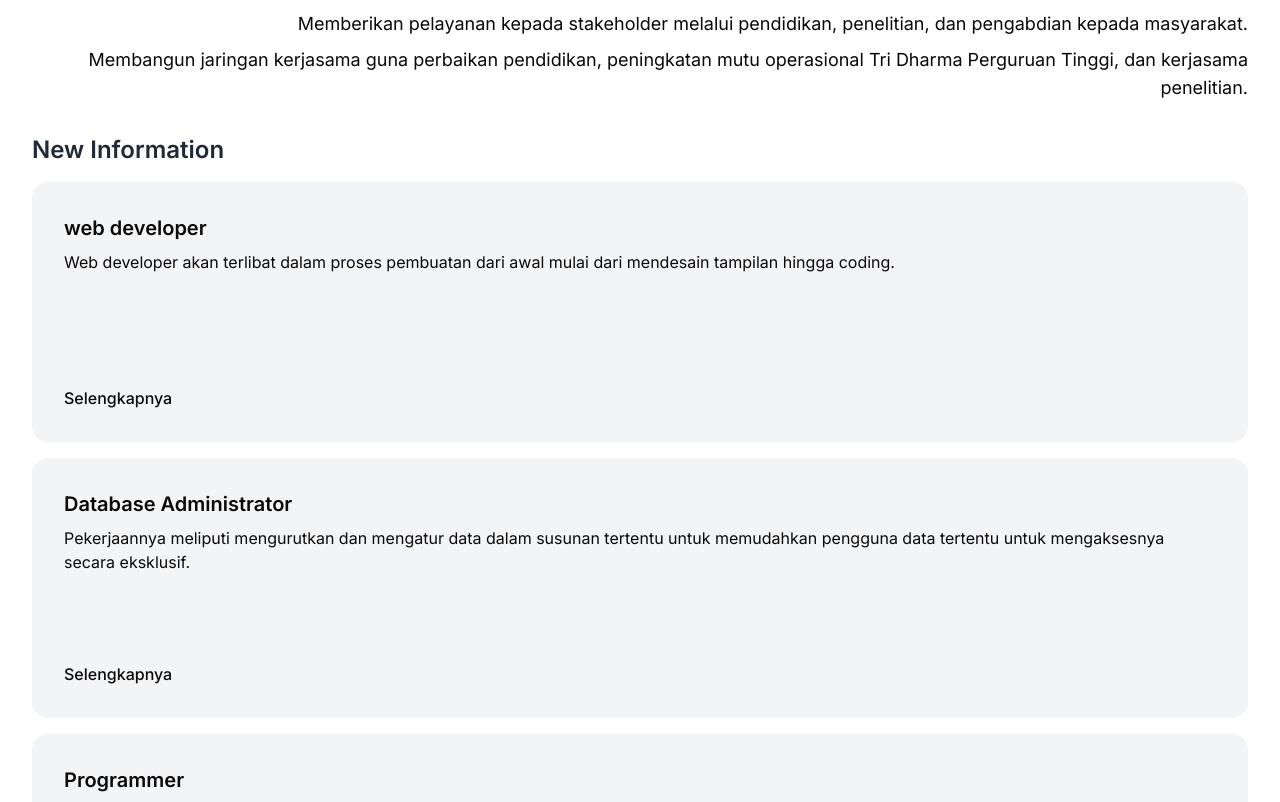
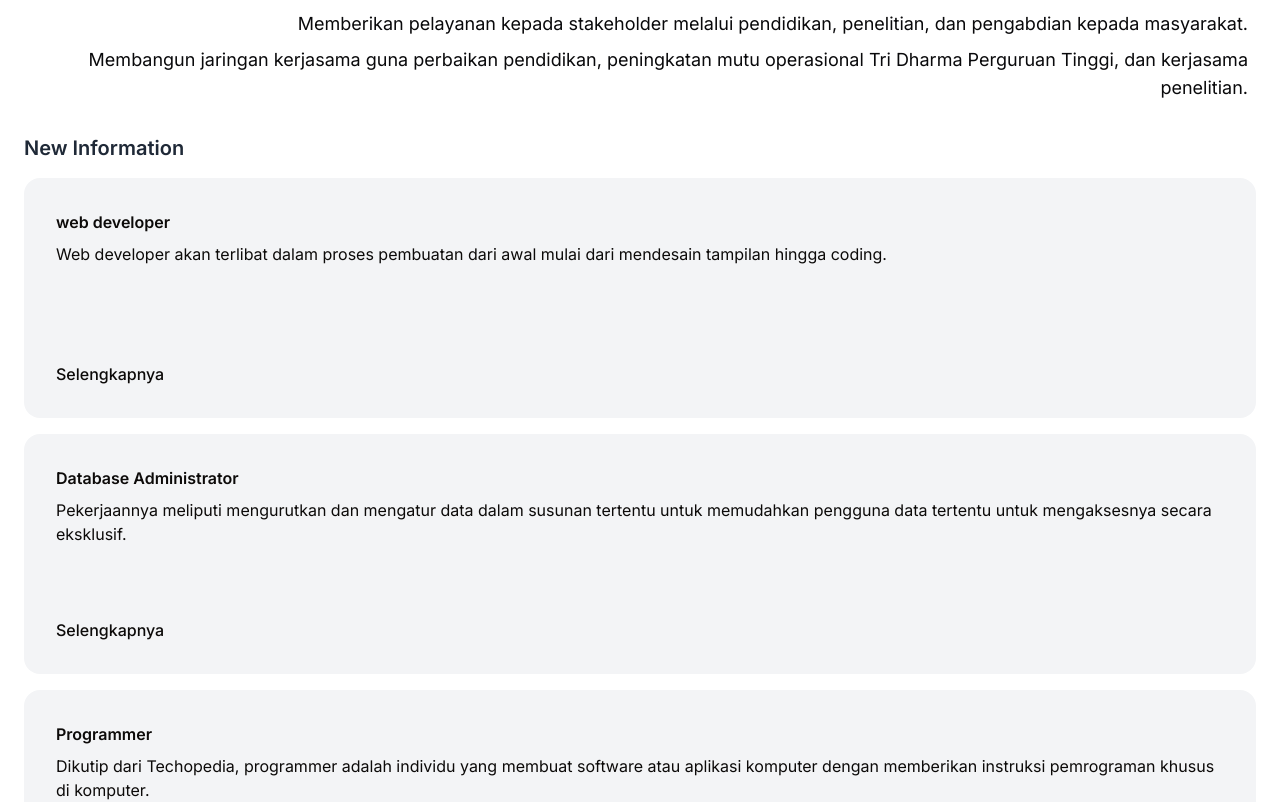
Before and after one commit to Romzyyy/formasi, a Next.js app: page / in a window 1280 px wide. Shown: the part 962-1764 px from the top of the page. Built offline with nearby package versions, Linux system fonts and the light colour scheme.

Commit message:
modify font card

```diff
--- a/src/app/page.jsx
+++ b/src/app/page.jsx
@@ -9,8 +9,8 @@ export default function Home() {
         <main className='flex min-h-screen flex-col items-center justify-center'>
             <Slider />
             <About />
-            <div className='flex flex-col w-full mb-20 px-8'>
-                <h1 className='mb-4 text-2xl font-semibold'>
+            <div className='flex flex-col w-full mb-20 px-6'>
+                <h1 className='mb-4 text-xl font-semibold'>
                     New Information
                 </h1>
                 <div className='grid grid-rows-4 gap-4'>
--- a/src/components/Card.jsx
+++ b/src/components/Card.jsx
@@ -1,9 +1,9 @@
 export default function Card({ title, desc }) {
     return (
         <div className='card w-full bg-gray-100 text-stone-950 hover:shadow-xl hover:bg-gray-50'>
-            <div className='card-body rounded-lg'>
-                <h2 className='card-title'>{title}</h2>
-                <div className='w-full h-32 bg-blue- overflow-hidden'>
+            <div className='card-body rounded-none'>
+                <h2 className='card-title text-base'>{title}</h2>
+                <div className='w-full h-28 bg-blue- overflow-hidden'>
                     <p>{desc}</p>
                 </div>
                 <div className='card-actions w-fit'>
```
